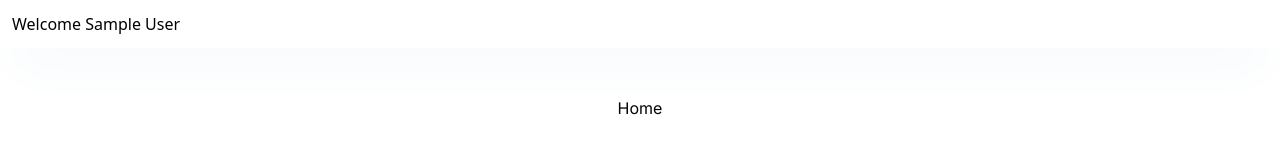
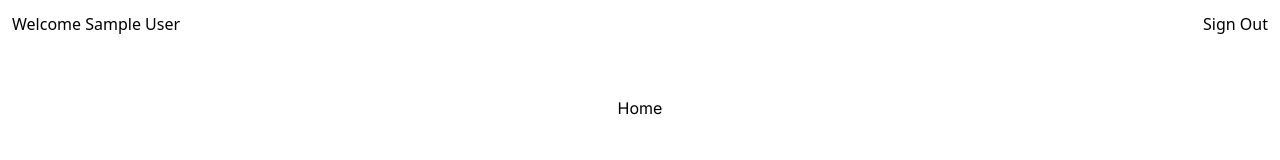
Before and after one commit to hamidjafari/pragma-team-assignment, a Next.js app: page / in a window 1280 px wide. Shown: the top 160 px of the page. Built offline with nearby package versions, Linux system fonts and the light colour scheme; no server answers; sample sign-in values are in the browser's storage.

Commit message:
feat: add sign out to navbar

```diff
--- a/src/app/components/modules/Navbar.tsx
+++ b/src/app/components/modules/Navbar.tsx
@@ -1,12 +1,15 @@
-import { useSession } from "next-auth/react";
+import { signOut, useSession } from "next-auth/react";
 
 export default function Navbar() {
 	const { data } = useSession();
 
 	return (
 		<nav
-			className={`flex w-full p-3 backdrop-blur shadow-2xl shadow-slate-100 fixed left-0 top-0 right-0 bg-white bg-opacity-70`}>
+			className={`flex w-full p-3 backdrop-blur shadow-2x fixed left-0 top-0 right-0  bg-opacity-70 justify-between`}>
 			<h3>Welcome {data?.user?.name}</h3>
+			<h2 className="cursor-pointer" onClick={() => signOut()}>
+				Sign Out
+			</h2>
 		</nav>
 	);
 }
```
